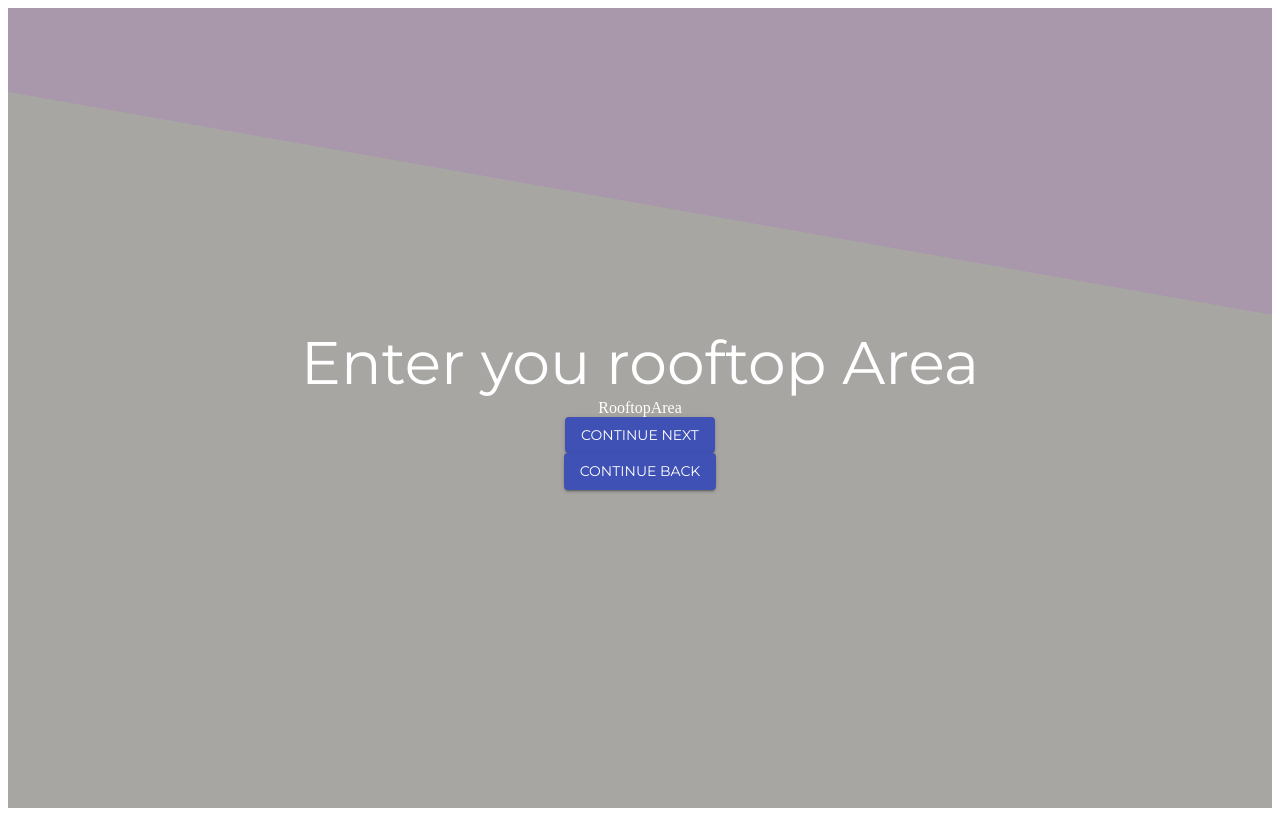
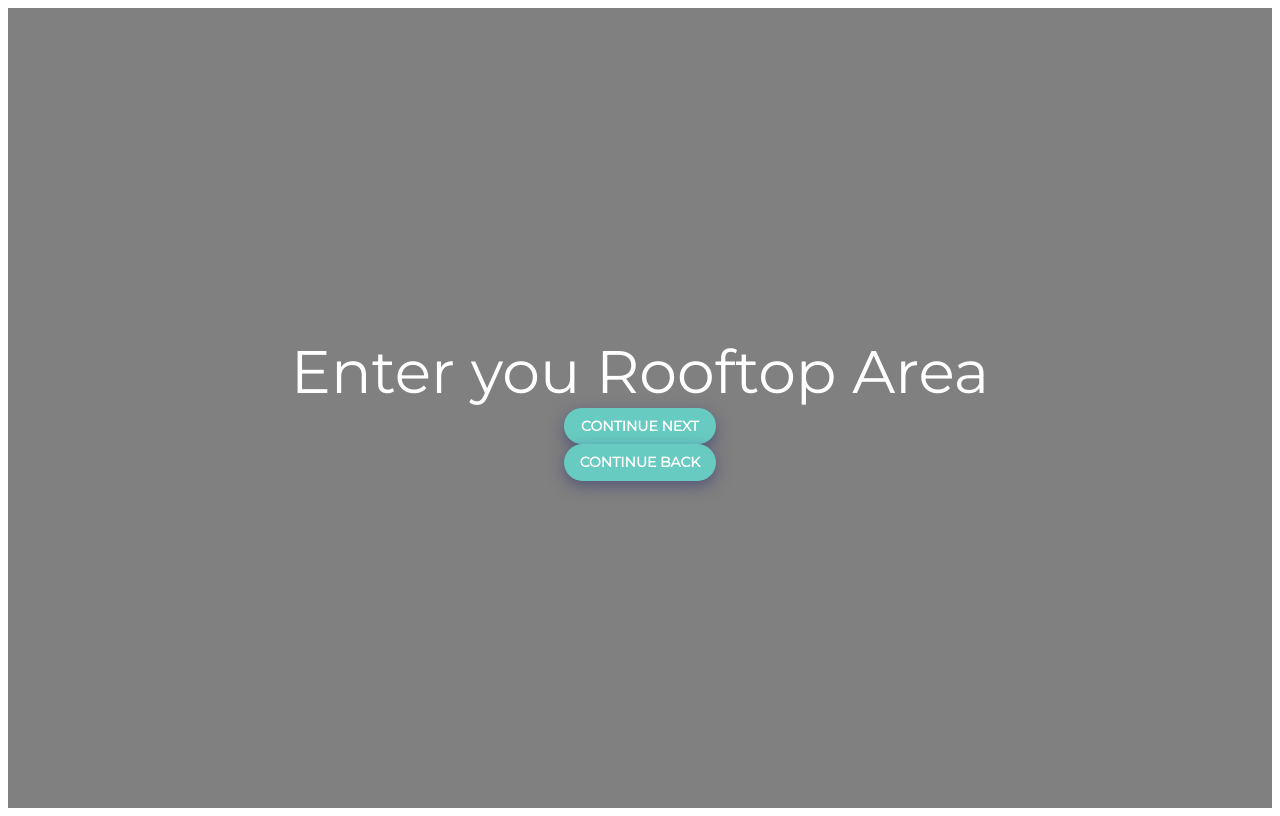
Before and after one commit to prashantbharati/Rh-form, a React (Create React App) app: page / in a window 1280 px wide. Both pictures are taken after a click on the button "EXPLORE". Built offline with nearby package versions, Linux system fonts and the light colour scheme.

Commit message:
rooftop styling

```diff
--- a/src/components/RooftopArea.js
+++ b/src/components/RooftopArea.js
@@ -15,14 +15,26 @@ const App = (props) => {
   };
   return (
     <div className={classes.rooftop}>
-      <Typography variant="h2">Enter you rooftop Area</Typography>
-      RooftopArea
-      <Button color="primary" variant="contained" onClick={next}>
-        Continue next
-      </Button>
-      <Button color="primary" variant="contained" onClick={back}>
-        Continue back
-      </Button>
+      <Typography variant="h2">Enter you Rooftop Area</Typography>
+
+      <div>
+        <Button
+          className={classes.button}
+          color="primary"
+          variant="contained"
+          onClick={next}
+        >
+          Continue next
+        </Button>
+        <Button
+          className={classes.button}
+          color="primary"
+          variant="contained"
+          onClick={back}
+        >
+          Continue back
+        </Button>
+      </div>
     </div>
   );
 };
--- a/src/components/styles.js
+++ b/src/components/styles.js
@@ -22,7 +22,7 @@ export default makeStyles({
     boxShadow: "0px 5px 15px 0px rgb(39 48 112 / 51%)",
   },
   rooftop: {
-    background: `linear-gradient(190deg, rgb(169, 152, 172) 30%, rgb(167, 166, 163)30%), url(${roofimg})`,
+    backgroundColor: "grey",
     // background:
     //   `-moz-linear-gradient(top, rgba(0, 0, 0, 0) 0%, rgba(0, 0, 0, 0) 59%, rgba(0, 0, 0, 0.65) 100%), url(${https://cdn.sstatic.net/Sites/stackoverflow/company/img/logos/so/so-icon.png?v=c78bd457575a}) no-repeat`,
     // background: `linear-gradient( 90deg,rgb(169, 152, 172) 0%,rgb(167, 166, 163) 100%), url(${rooftop})`,
```
